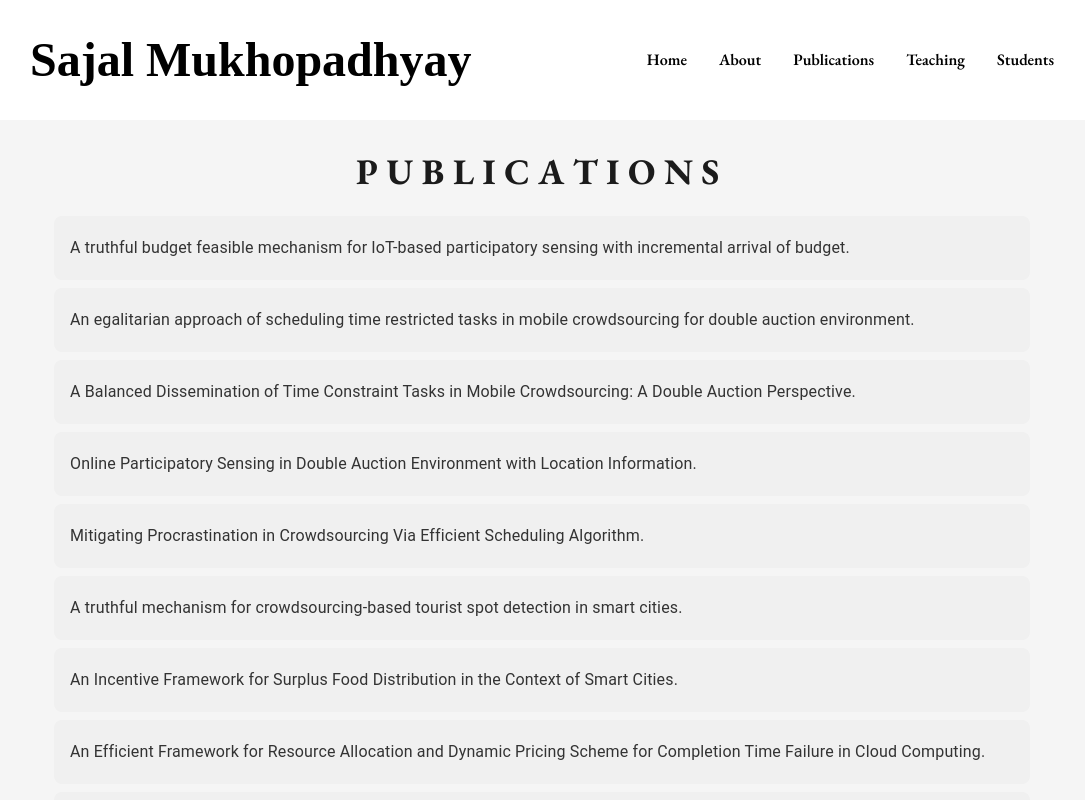
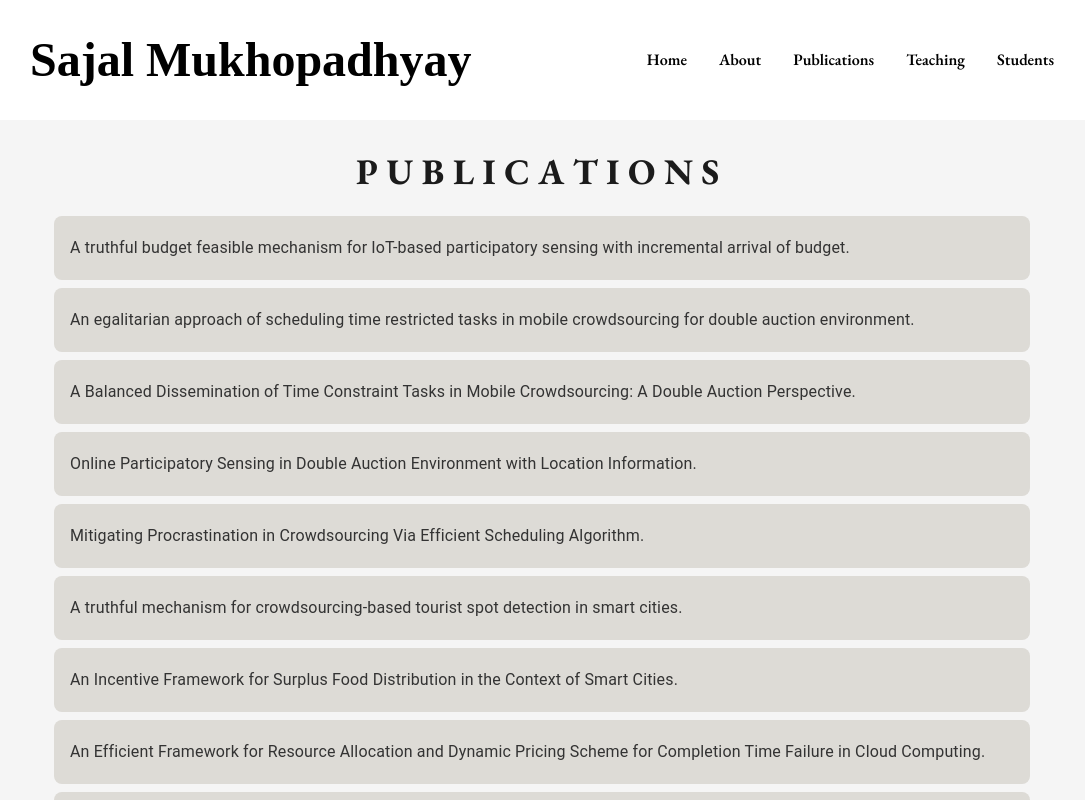
Before and after one commit to haypritam/next-hur-dabang, a Next.js app: page /research in a window 1280 px wide. Shown: the whole page, without its empty margins (98-1183 px from the left). Built offline with nearby package versions, Linux system fonts and the light colour scheme; a web font is replaced by a local one.

Commit message:
publications

```diff
--- a/pages/research.js
+++ b/pages/research.js
@@ -145,20 +145,20 @@ export default function Research() {
       </Head>
       <AnimationT text='Publications' className=" font-titleFont"/>
       <Container>
-        <List>
+        <List className=" font-titleFont">
           {Object.keys(papers).map((key) => (
             <ListItem
               key={key}
               sx={{
                 margin: '8px 0',
                 padding: '16px',
-                backgroundColor: '#f0f0f0',  // Light grey background
-                color: '#333',  // Dark grey text
+                backgroundColor: '#dddbd6',
+                color: '#333',
                 borderRadius: '8px',
                 transition: 'transform 0.2s ease-in-out, background-color 0.2s ease-in-out',
                 '&:hover': {
                   transform: 'scale(1.05)',
-                  backgroundColor: '#e0e0e0',  // Slightly darker grey on hover
+                  backgroundColor: '#e0e0e0',
                 },
               }}
             >
```
